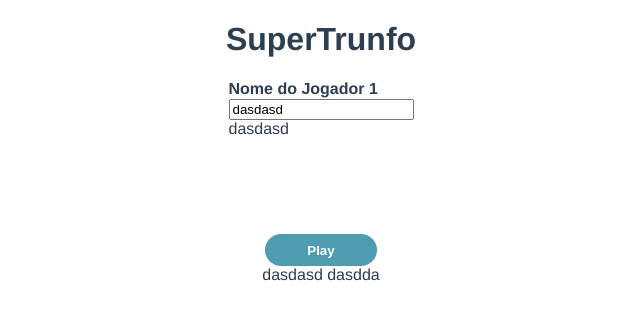
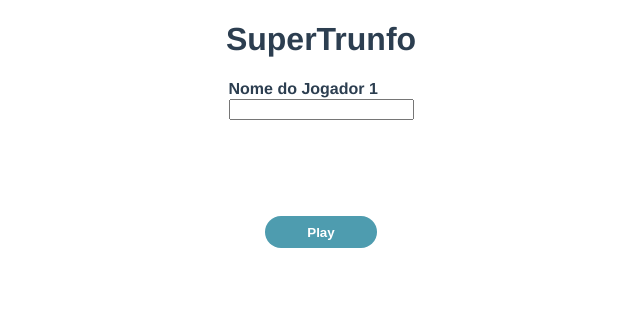
Before and after one commit to LeonardoCesca/Trunfo-Challenge, a Vue app: page / in a window 1280 px wide. Shown: the top 320 px of the page, without its empty margins (319-959 px from the left). Built offline with nearby package versions, Linux system fonts and the light colour scheme.

Commit message:
ADD new version

```diff
--- a/src/App.vue
+++ b/src/App.vue
@@ -1,34 +1,27 @@
 <template>
   <div id="app">
     <h1>SuperTrunfo</h1>
-    <Players v-model="player" @input="test"/>
-    {{player.player1}}
-    {{player.player2}}
+    <Players />
+    <Game />
     <!-- <router-view/> -->
   </div>
 </template>
 
 <script>
 import Players from './components/Players.vue';
+import Game from './components/Game.vue';
 
 export default {
   name: 'app',
   components: {
     Players,
+    Game
   },
   data() {
     return {
-      player: {
-        player1: 'dasdasd',
-        player2: 'dasdda',
-      },
+      player1: '',
     };
   },
-  methods: {
-    test() {
-      console.log('oi');
-    }
-  }
 };
 </script>
 
--- /dev/null
+++ b/src/bus.js
@@ -0,0 +1,3 @@
+import Vue from 'vue';
+
+export default new Vue();
--- /dev/null
+++ b/src/components/Game.vue
@@ -0,0 +1,26 @@
+<template>
+  <h1>{{ player1 }}</h1>
+</template>
+
+<script>
+import Bus from '../bus';
+import Players from './Players';
+
+export default {
+  components: {
+    Players,
+  },
+  data() {
+    return {
+      player1: '',
+    }
+  },
+  mounted() {
+    Bus.$on('input', (value) => this.player1 = value);
+  }
+};
+</script>
+
+<style scoped lang="scss">
+
+</style>
--- a/src/components/Players.vue
+++ b/src/components/Players.vue
@@ -3,8 +3,7 @@
   <div class="players">
     <div class="players players--info">
       <span class="players__nome">Nome do Jogador 1</span>
-      <input type="text" ref="player1" :value="value.player1" @input="getName()">
-      {{value.player1}}
+      <input type="text" v-model="player1" @input="captureName" >
     </div>
   </div>
     <ButtonStart @click="getName()" text="Play"/>
@@ -12,6 +11,7 @@
 </template>
 
 <script>
+import Bus from '../bus';
 import ButtonStart from '@/components/ButtonStart.vue';
 
 export default {
@@ -19,22 +19,16 @@ export default {
   components: {
     ButtonStart,
   },
-  props: {
-    value: {
-      type: Object,
-    },
-  },
-  created() {
-    console.log(this.value);
+  data() {
+    return {
+      player1: '',
+    }
   },
   methods: {
-    getName() {
-      this.$emit('input', {
-        player1: this.$refs.player1.value,
-        player2: this.$refs.player2.value,
-      });
-    },
-  },
+    captureName() {
+      Bus.$emit('input', this.player1);
+    }
+  }
 };
 </script>
 
```
